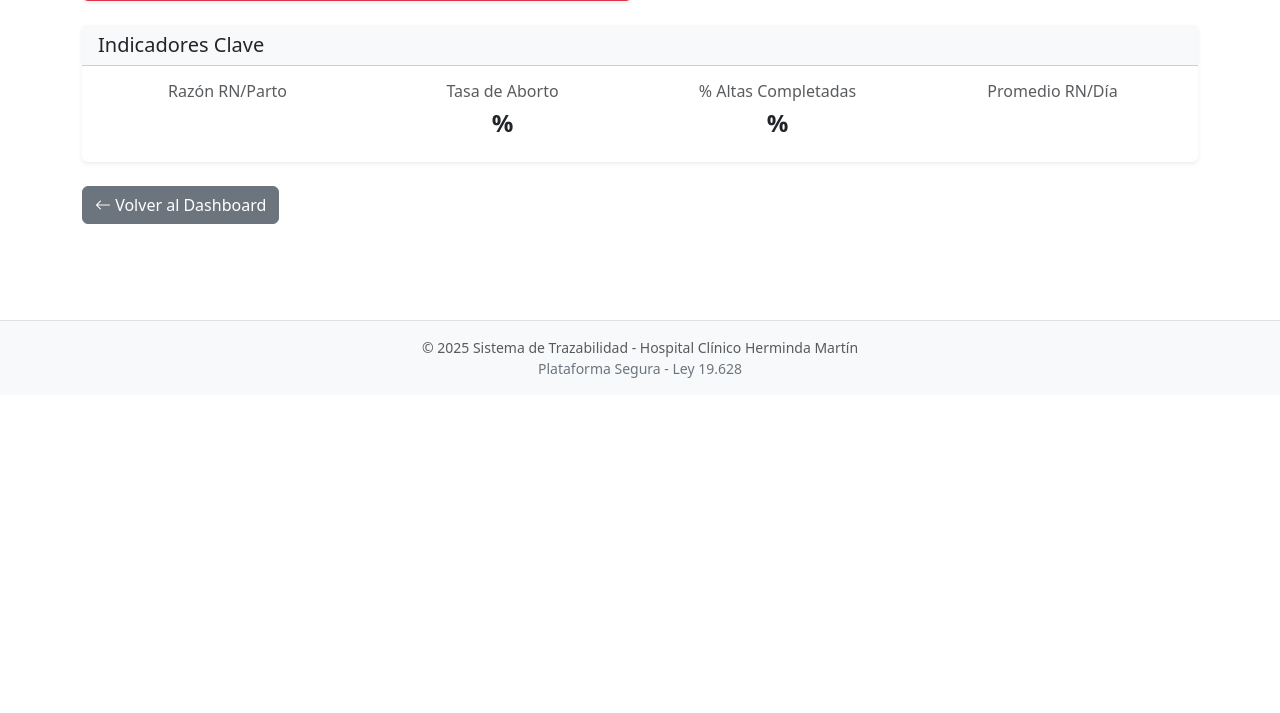
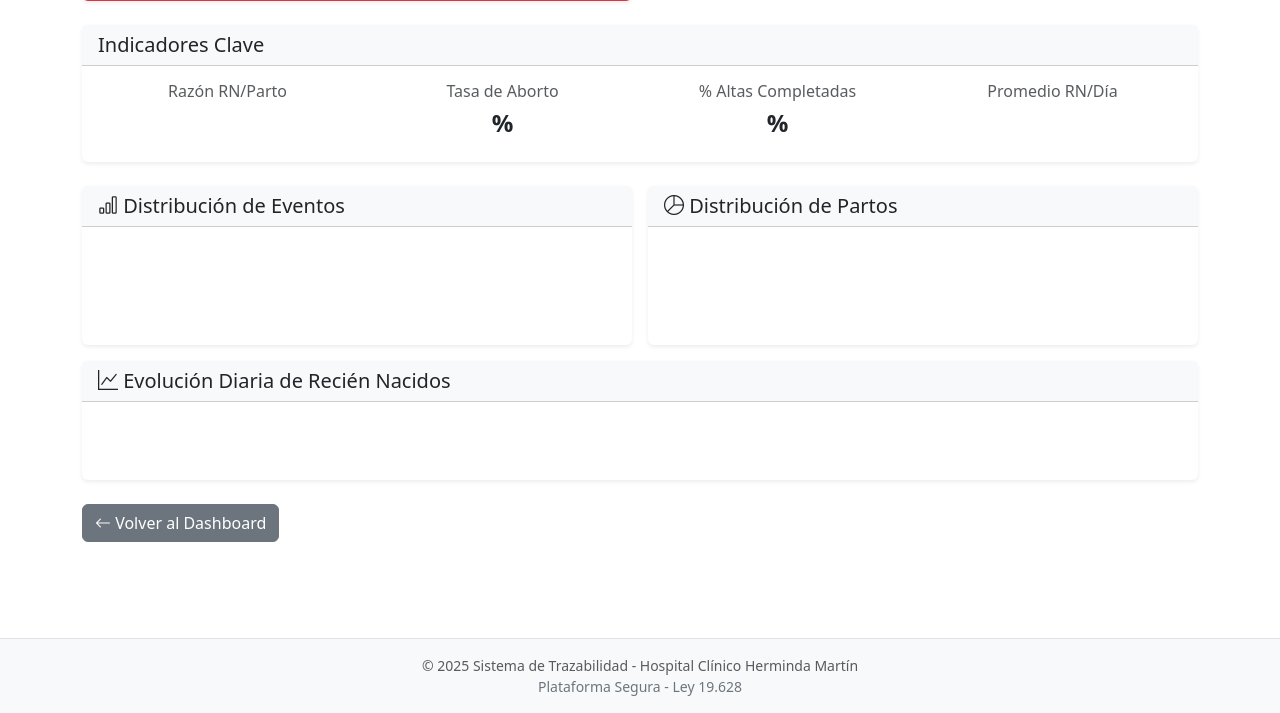
Before and after one commit to rodolfo-code1/hospital, a Django app: template templates/reportes/metricas_generales.html in a window 1280 px wide. Shown: the part 674-1387 px from the top of the page. Before the commit the page ends 1052 px from the top, so only its background shows below. Run offline with Django 5.2, Linux system fonts and the light colour scheme; the template is opened without the code that fills it, so the values that code supplies are empty.

Commit message:
agregados graficos metricas generales

```diff
--- a/templates/reportes/metricas_generales.html
+++ b/templates/reportes/metricas_generales.html
@@ -140,6 +140,45 @@
         </div>
     </div>
 
+    <!-- Gráficos -->
+    <div class="row mb-4 g-3">
+        <!-- Gráfico 1: Distribución General -->
+        <div class="col-lg-6">
+            <div class="card border-0 shadow-sm">
+                <div class="card-header bg-light">
+                    <h5 class="mb-0"><i class="bi bi-bar-chart"></i> Distribución de Eventos</h5>
+                </div>
+                <div class="card-body">
+                    <canvas id="chartDistribucion" height="80"></canvas>
+                </div>
+            </div>
+        </div>
+
+        <!-- Gráfico 2: Tipos de Partos -->
+        <div class="col-lg-6">
+            <div class="card border-0 shadow-sm">
+                <div class="card-header bg-light">
+                    <h5 class="mb-0"><i class="bi bi-pie-chart"></i> Distribución de Partos</h5>
+                </div>
+                <div class="card-body">
+                    <canvas id="chartTiposPartos" height="80"></canvas>
+                </div>
+            </div>
+        </div>
+
+        <!-- Gráfico 3: Evolución Diaria de RN -->
+        <div class="col-lg-12">
+            <div class="card border-0 shadow-sm">
+                <div class="card-header bg-light">
+                    <h5 class="mb-0"><i class="bi bi-graph-up"></i> Evolución Diaria de Recién Nacidos</h5>
+                </div>
+                <div class="card-body">
+                    <canvas id="chartEvolucion" height="40"></canvas>
+                </div>
+            </div>
+        </div>
+    </div>
+
     <!-- Botón volver -->
     <div class="row">
         <div class="col-12">
@@ -149,4 +188,111 @@
         </div>
     </div>
 </div>
+
+<!-- Chart.js -->
+<script src="https://cdn.jsdelivr.net/npm/chart.js@4.4.1/dist/chart.umd.js"></script>
+<script>
+    // Datos de los gráficos (desde el servidor)
+    const datosDistribucion = JSON.parse('{{ datos_distribucion_json|escapejs }}');
+    const datosEvolucion = JSON.parse('{{ datos_evolucion_json|escapejs }}');
+    const datosTiposPartos = JSON.parse('{{ datos_tipos_partos_json|escapejs }}');
+
+    // Gráfico 1: Distribución de eventos (Partos, RN, Altas, Abortos)
+    const ctxDistribucion = document.getElementById('chartDistribucion').getContext('2d');
+    new Chart(ctxDistribucion, {
+        type: 'bar',
+        data: {
+            labels: datosDistribucion.labels,
+            datasets: [{
+                label: 'Cantidad',
+                data: datosDistribucion.values,
+                backgroundColor: datosDistribucion.colors,
+                borderColor: datosDistribucion.colors,
+                borderWidth: 1,
+                borderRadius: 5,
+            }]
+        },
+        options: {
+            responsive: true,
+            maintainAspectRatio: true,
+            plugins: {
+                legend: {
+                    display: false,
+                }
+            },
+            scales: {
+                y: {
+                    beginAtZero: true,
+                    ticks: {
+                        stepSize: 1,
+                    }
+                }
+            }
+        }
+    });
+
+    // Gráfico 2: Tipos de Partos (Pie chart)
+    const ctxTiposPartos = document.getElementById('chartTiposPartos').getContext('2d');
+    const coloresPie = ['#0d6efd', '#198754', '#0dcaf0', '#ffc107', '#dc3545', '#6f42c1', '#20c997', '#fd7e14'];
+    new Chart(ctxTiposPartos, {
+        type: 'doughnut',
+        data: {
+            labels: datosTiposPartos.labels.length > 0 ? datosTiposPartos.labels : ['Sin datos'],
+            datasets: [{
+                data: datosTiposPartos.values.length > 0 ? datosTiposPartos.values : [1],
+                backgroundColor: coloresPie.slice(0, datosTiposPartos.labels.length || 1),
+                borderColor: '#fff',
+                borderWidth: 2,
+            }]
+        },
+        options: {
+            responsive: true,
+            maintainAspectRatio: true,
+            plugins: {
+                legend: {
+                    position: 'right',
+                }
+            }
+        }
+    });
+
+    // Gráfico 3: Evolución Diaria de RN (Línea)
+    const ctxEvolucion = document.getElementById('chartEvolucion').getContext('2d');
+    new Chart(ctxEvolucion, {
+        type: 'line',
+        data: {
+            labels: datosEvolucion.labels,
+            datasets: [{
+                label: 'Recién Nacidos',
+                data: datosEvolucion.values,
+                borderColor: '#198754',
+                backgroundColor: 'rgba(25, 135, 84, 0.1)',
+                borderWidth: 2,
+                fill: true,
+                tension: 0.4,
+                pointRadius: 3,
+                pointHoverRadius: 5,
+                pointBackgroundColor: '#198754',
+            }]
+        },
+        options: {
+            responsive: true,
+            maintainAspectRatio: true,
+            plugins: {
+                legend: {
+                    display: true,
+                    position: 'top',
+                }
+            },
+            scales: {
+                y: {
+                    beginAtZero: true,
+                    ticks: {
+                        stepSize: 1,
+                    }
+                }
+            }
+        }
+    });
+</script>
 {% endblock %}
```
Also changed, not shown: reportes/views.py (+56 -1 lines).
